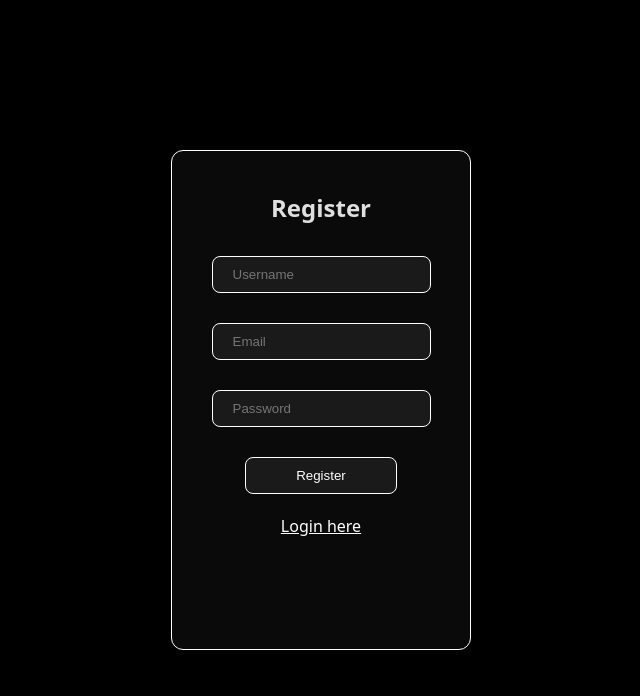
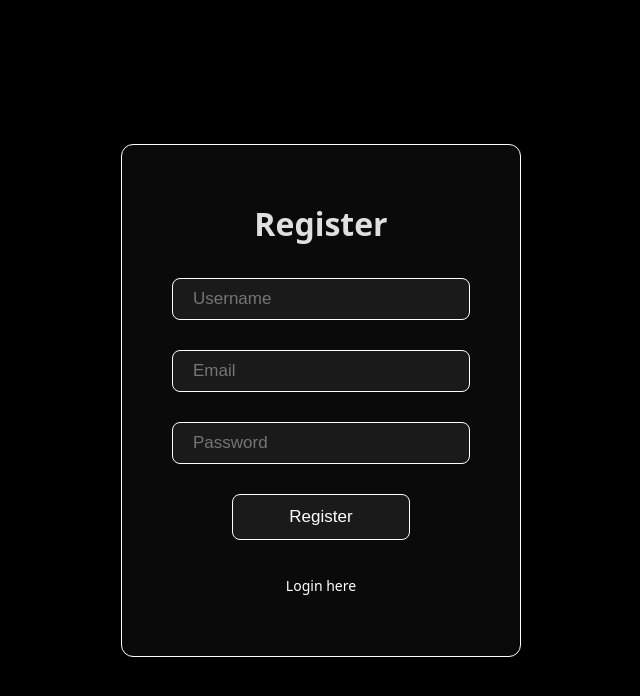
Before and after one commit to Ty963/fakeStore, a React (Vite) app: page /register in a window 1280 px wide. Shown: the top 696 px of the page, without its empty margins (319-959 px from the left). Built offline with nearby package versions, Linux system fonts and the light colour scheme.

Commit message:
Added styling to the application, styling should make the application adapt to different screen sizes now, for the rest I still have to go back and forth with the media queries in order to fully understand everything

```diff
--- /dev/null
+++ b/src/components/Layout/Layout.jsx
@@ -0,0 +1,4 @@
+
+
+// TODO: Teach myself CSS grid in order to make this layout container for the navigation and the subsequent pages. also apply media queries in order to change the layout for mobile devices.
+// TODO: Figure out how to combine media queries, viewport and conditional rendering in order to render different versions of the webpage for different devices.
--- a/src/index.css
+++ b/src/index.css
@@ -6,7 +6,6 @@
     font-weight: 400;
 
     color: rgba(255, 255, 255, 0.87);
-    /*  background-color: #242424;*/
 
     font-synthesis: none;
     text-rendering: optimizeLegibility;
@@ -25,50 +24,45 @@
     color: var(--color__dark);
 }
 
+/* Mobile-first: scrollable body */
 body {
     display: flex;
     flex-direction: column;
     width: 100vw;
     min-height: 100vh;
+    overflow-y: auto;
+    overflow-x: hidden;
     justify-content: flex-start;
-    align-items: flex-start;
+    align-items: center;
+}
+
+/* Root element */
+#root {
+    width: 100%;
+    min-height: 100vh;
+    display: flex;
+    flex-direction: column;
 }
 
 h1 {
-  font-size: 3.2em;
-  line-height: 1.1;
+    font-size: 3.2em;
+    line-height: 1.1;
 }
 
-/*button {*/
-/*    border-radius: 8px;*/
-/*    border: 1px solid transparent;*/
-/*    padding: 0.6em 1.2em;*/
-/*    font-size: 1em;*/
-/*    font-weight: 500;*/
-/*    font-family: inherit;*/
-/*    background-color: #1a1a1a;*/
-/*    transition: border-color 0.25s;*/
-/*    cursor: pointer;*/
-/*}*/
-
 button:hover {
-  border-color: #646cff;
+    border-color: #646cff;
 }
 
-/*button:focus,*/
-/*button:focus-visible {*/
-/*  outline: 4px auto -webkit-focus-ring-color;*/
-/*}*/
+/* For tablets and larger screens: fixed height, centered content */
+@media screen and (min-width: 768px) {
+    body {
+        justify-content: center;
+        height: 100vh;
+        min-height: 100vh;
+        overflow: hidden;
+    }
 
-/*@media (prefers-color-scheme: light) {*/
-/*  :root {*/
-/*    color: #213547;*/
-/*    background-color: #ffffff;*/
-/*  }*/
-/*  a:hover {*/
-/*    color: #747bff;*/
-/*  }*/
-/*  button {*/
-/*    background-color: #f9f9f9;*/
-/*  }*/
-/*}*/
+    #root {
+        height: 100vh;
+    }
+}
--- a/src/pages/Login/LoginPage.jsx
+++ b/src/pages/Login/LoginPage.jsx
@@ -8,7 +8,7 @@ import ErrorMessage from "../../components/ErrorMessage/ErrorMessage.jsx";
 import handlePostErrors from "../../helpers/handlePostErrors.js";
 
 export default function LoginPage() {
-    // TODO: Once this is done, implement the viewports, blueprint is to be found on the LoginPage.module.css file.
+    // TODO: Once this is done, implement the viewports, blueprint is to be found on the LoginPage.module.css file. use rem and em units for the sizes.
     // TODO: After all that is done, implement the different theme styles
     // Noice
 
--- a/src/pages/Register/Register.jsx
+++ b/src/pages/Register/Register.jsx
@@ -8,6 +8,7 @@ import ErrorMessage from "../../components/ErrorMessage/ErrorMessage.jsx";
 
 export default function RegisterPage() {
     const {register, handleSubmit} = useForm();
+    // TODO: make sure error handling is complete.
     // const {error, setError} = useState(null);
     const {theme} = useTheme();
 
--- a/src/pages/Register/Register.module.css
+++ b/src/pages/Register/Register.module.css
@@ -1,23 +1,12 @@
-
 /* ------------------------------ Index ------------------------------ */
 
 /* 1. Notes */
-
 /* 2. Imports */
-
-/* 2. Styles */
-
-/* 3. Themes */
-
-/* 3.1 Dark */
-/* 3.2 Light */
-
-/* ------------------------------ Notes to self ------------------------------ */
-
-/* 1st th 1st */
-
-/* VIEWPORT!!!!!!!!!!! */
-/* Make sure the site is scrollable so that mobile devices can scroll up and press submit when the keyboard blocks the submit button*/
+/* 3. Styles */
+/* 4. Responsive Media Queries */
+/* 5. Themes */
+/* 5.1 Dark */
+/* 5.2 Light */
 
 /* ------------------------------ Imports ------------------------------ */
 
@@ -25,34 +14,36 @@
 
 /* ------------------------------ Styles ------------------------------ */
 
+/* Mobile-first: Extra tall to allow scrolling past keyboard */
 .wrapper {
-    width: 100vw;
-    height: 100vh;
     display: flex;
     flex-direction: column;
     align-items: center;
-    justify-content: center;
+    justify-content: flex-start; /* Align to top, no space above */
+    width: 100%;
+    /* INCREASED HEIGHT for mobile - allows scrolling when keyboard appears */
+    min-height: 150vh; /* 150% of viewport height gives plenty of scroll room */
+    padding: 2rem 1rem 4rem 1rem; /* Top: 2rem, Sides: 1rem, Bottom: 4rem (extra space) */
 }
 
 .section-container {
     display: flex;
     flex-direction: column;
-    /*z-index: 1;*/
-    padding: 24px;
-    border-radius: 12px;
-    min-width: 300px;
-    min-height: 500px;
-    max-width: 300px;
-    max-height: 500px;
+    padding: 1.5rem; /* 24px */
+    border-radius: 0.75rem; /* 12px */
+    width: 100%;
+    max-width: 18.75rem; /* 300px */
+    min-height: 31.25rem; /* 500px */
     justify-content: flex-start;
     align-items: center;
     background-color: var(--section-background-color__dark);
-    overflow: hidden;
+    /* Remove fixed max-height to allow content to expand if needed */
 }
 
 .section-header {
-    margin-top: 15px;
-    margin-bottom: 15px;
+    margin-top: 0.9375rem; /* 15px */
+    margin-bottom: 0.9375rem; /* 15px */
+    font-size: 1.75rem; /* 28px */
 }
 
 .input-group {
@@ -60,49 +51,165 @@
     flex-direction: row;
     justify-content: flex-start;
     align-items: center;
-    padding: 10px;
-    margin: 5px 0;
+    padding: 0.625rem; /* 10px */
+    margin: 0.3125rem 0; /* 5px */
+    width: 100%;
 }
 
 #username {
     tab-index: 1;
 }
 
-#password {
+#email {
     tab-index: 2;
 }
 
-#submit-button {
+#password {
     tab-index: 3;
 }
 
+#submit-button {
+    tab-index: 4;
+}
+
 .input-field {
-    padding: 10px 20px;
+    width: 100%;
+    padding: 0.625rem 1.25rem; /* 10px 20px */
     box-shadow: none;
     outline: none;
-    border-radius: 8px;
+    border-radius: 0.5rem; /* 8px */
+    font-size: 1rem;
 }
 
 .submit-button {
-    margin-top: 15px;
-    border-radius: 8px;
+    margin-top: 0.9375rem; /* 15px */
+    margin-bottom: 0.9375rem; /* 15px - extra margin for mobile */
+    border-radius: 0.5rem; /* 8px */
     cursor: pointer;
-    padding: 10px 50px;
+    padding: 0.625rem 3.125rem; /* 10px 50px */
     box-shadow: none;
     outline: none;
+    font-size: 1rem;
+    transition: all 0.2s ease;
 }
 
 .error-message {
-    padding: 5px;
-    margin: 10px;
-    font-size: 1.5rem;
+    padding: 0.3125rem; /* 5px */
+    margin: 0.625rem; /* 10px */
+    font-size: 0.875rem; /* 14px */
 }
 
 .link {
-    margin-top: 15px;
+    margin-top: 0.9375rem; /* 15px */
+    margin-bottom: 1.5rem; /* Extra bottom margin for mobile scrolling */
     color: var(--link-color__dark);
-    padding: 5px;
-    border-radius: 8px;
+    padding: 0.3125rem; /* 5px */
+    border-radius: 0.5rem; /* 8px */
+    text-decoration: none;
+    font-size: 0.875rem; /* 14px */
+    tab-index: 5;
+}
+
+/* ------------------------------ Responsive Media Queries ------------------------------ */
+
+/* Small mobile devices - even more height */
+@media screen and (max-width: 374px) {
+    .wrapper {
+        min-height: 180vh; /* More room for smaller screens */
+        padding: 2rem 0.75rem 5rem 0.75rem; /* Extra bottom space only */
+    }
+
+    .section-container {
+        padding: 1rem;
+        max-width: 16.875rem; /* 270px */
+    }
+
+    .section-header {
+        font-size: 1.5rem;
+    }
+}
+
+/* Mobile landscape and small tablets - still scrollable */
+@media screen and (min-width: 375px) and (max-width: 767px) {
+    .wrapper {
+        min-height: 140vh; /* Still plenty of room */
+        padding: 2rem 1.5rem 4rem 1.5rem; /* Extra bottom space only */
+    }
+
+    .section-container {
+        max-width: 20rem; /* 320px */
+    }
+}
+
+/* Tablets and above: Fixed viewport, centered content, no extra height needed */
+@media screen and (min-width: 768px) {
+    .wrapper {
+        width: 100vw;
+        height: 100vh;
+        min-height: 100vh; /* Back to normal viewport height */
+        justify-content: center;
+        padding: 0; /* Remove extra padding */
+    }
+
+    .section-container {
+        max-width: 21.875rem; /* 350px */
+        padding: 2rem;
+    }
+
+    .section-header {
+        font-size: 2rem;
+    }
+
+    .input-field {
+        font-size: 1.0625rem; /* 17px */
+    }
+
+    .submit-button {
+        font-size: 1.0625rem;
+        padding: 0.75rem 3.5rem;
+        margin-bottom: 0.9375rem; /* Reset margin */
+    }
+
+    .link {
+        margin-bottom: 0.9375rem; /* Reset margin */
+    }
+}
+
+/* Larger tablets and small desktops */
+@media screen and (min-width: 992px) {
+    .wrapper {
+        width: 100vw;
+        height: 100vh;
+    }
+
+    .section-container {
+        max-width: 23.125rem; /* 370px */
+    }
+}
+
+/* Desktops */
+@media screen and (min-width: 1200px) {
+    .wrapper {
+        width: 100vw;
+        height: 100vh;
+    }
+
+    .section-container {
+        max-width: 25rem; /* 400px */
+        padding: 2.5rem;
+    }
+}
+
+/* Large desktops */
+@media screen and (min-width: 1600px) {
+    .wrapper {
+        width: 100vw;
+        height: 100vh;
+    }
+
+    .section-container {
+        max-width: 28.125rem; /* 450px */
+    }
 }
 
 /* ------------------------------ Themes ------------------------------ */
@@ -111,27 +218,11 @@
 
 .wrapper__dark {
     background-color: var(--wrapper-background-color__dark);
-    /*position: fixed;*/
-    /*top: 0;*/
-    /*left: 0;*/
-    /*width: 100%;*/
-    /*height: 100%;*/
-    /*z-index: -1;*/
-    /*background: url("src/assets/Adobe Express - HDCyberfunk.gif") no-repeat center center;*/
-    /*background-size: cover;*/
 }
 
 .section-container__dark {
     border: 1px solid var(--section-border-color__dark);
 }
-
-/*.section-header__dark {*/
-
-/*}*/
-
-/*.input-group__dark {*/
-/*    border: 1px solid var(--color);*/
-/*}*/
 
 .input-field__dark {
     background-color: var(--input-background-color__dark);
@@ -139,7 +230,7 @@
     border: 1px solid var(--input-border-color__dark);
 }
 
-.input-field__dark:hover , .input-field__dark:focus, .input-field__dark:autofill {
+.input-field__dark:hover, .input-field__dark:focus, .input-field__dark:autofill {
     background-color: var(--input-focus-background-color__dark);
     color: var(--input-focus-color__dark);
     border: 1px solid var(--input-focus-border-color__dark);
@@ -157,45 +248,10 @@
     border: 1px solid var(--submit-button-focus-border-color__dark);
 }
 
-/*TODO: Sort out the color scheme for the error message according to the themes*/
-/*.error-message__dark {*/
-/*    */
-/*}*/
-
-/*.link__dark {*/
-/*    */
-/*}*/
-
 .link__dark:hover {
     color: var(--link-focus-color__dark);
 }
 
-/* ------------------------------ Blue ------------------------------ */
+/* ------------------------------ Light Theme (placeholder) ------------------------------ */
 
-/*.wrapper__blue {*/
-/*    background-color: var(--background-color);*/
-/*}*/
-
-/*.section-container__blue {*/
-/*    border: 1px solid var(--color);*/
-/*}*/
-
-/*.input-group__blue {*/
-/*    border: 1px solid var(--color);*/
-/*}*/
-
-/*.input-group__blue input {*/
-/*    margin: 0 10px;*/
-/*}*/
-
-/*.submit-button__blue {*/
-/*    background-color: var(--color);*/
-/*}*/
-
-/*.error-message__blue {*/
-/*    */
-/*}*/
-
-/*.link__blue {*/
-/*    */
-/*}*/
+/* Add light theme styles here when needed */
```
Also changed, not shown: src/pages/Login/LoginPage.module.css (+147 -126 lines), src/pages/NotFound/NotFoundPage.jsx (added), src/pages/NotFound/NotFoundPage.module.css (added).
